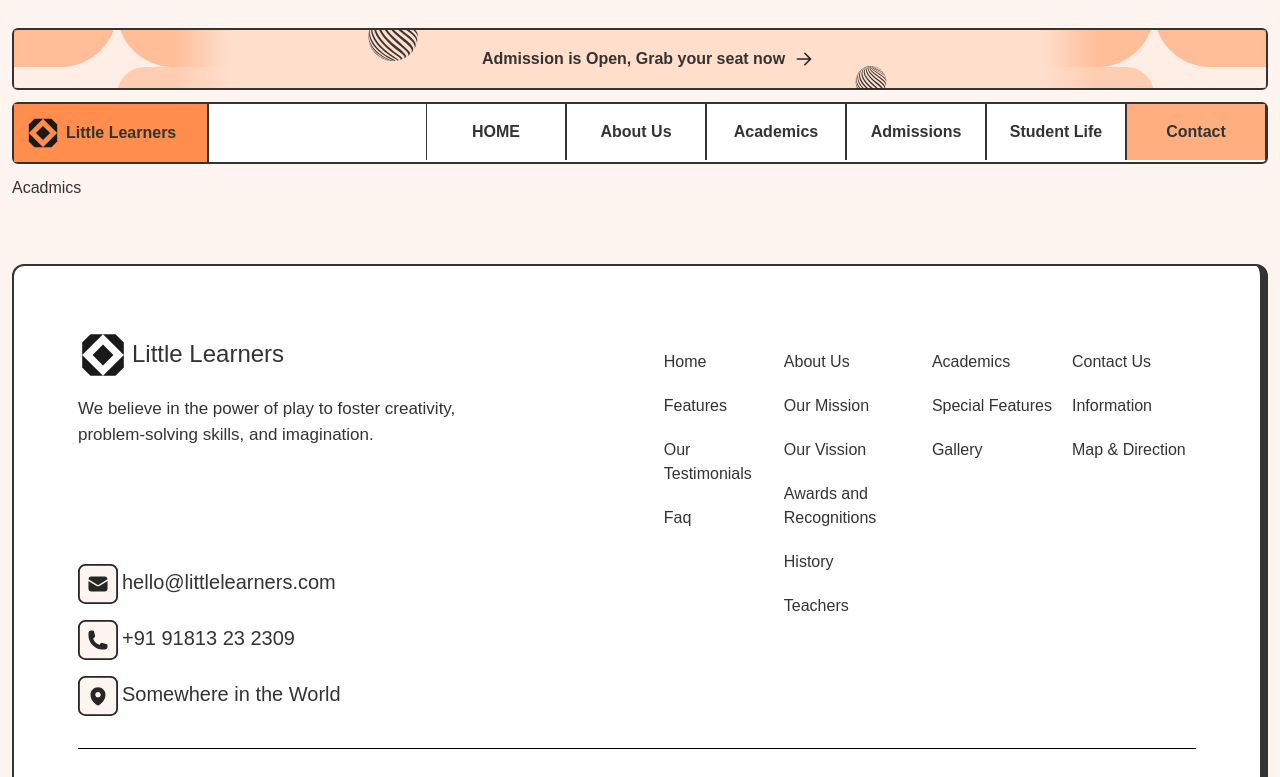
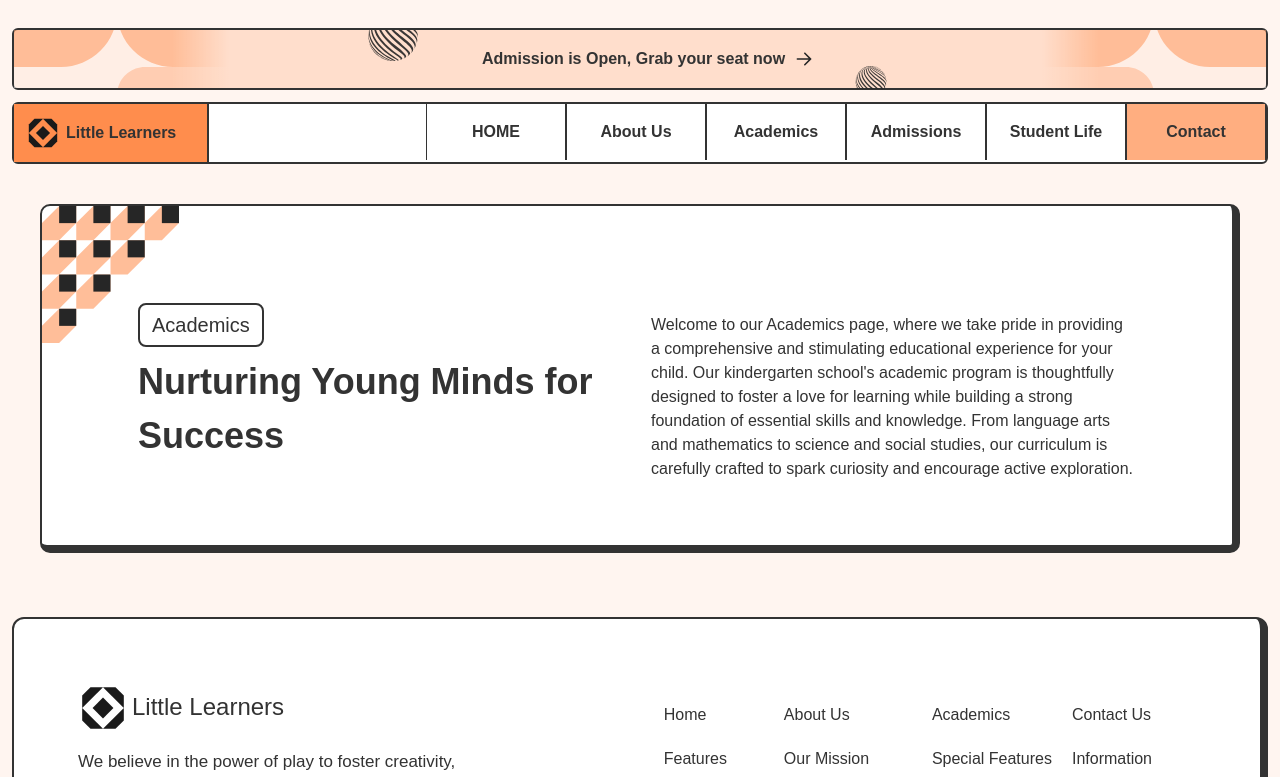
Before and after one commit to AniGvinepadze/littlelearnersnext2, a Next.js app: page /academics in a window 1280 px wide. Shown: the top 777 px of the page. Built offline with nearby package versions, Linux system fonts and the light colour scheme.

Commit message:
core/introduction

```diff
--- a/app/(pages)/academics/page.tsx
+++ b/app/(pages)/academics/page.tsx
@@ -1,6 +1,13 @@
+"use client"
+
+import Introduction from "@/app/components/academics/Introduction";
 
 export default function Academics() {
   return (
-    <div>Acadmics</div>
-  )
+    <div>
+      <div className="px-7">
+        <Introduction/>
+      </div>
+    </div>
+  );
 }
--- a/app/components/aboutUs/OurTeachers.tsx
+++ b/app/components/aboutUs/OurTeachers.tsx
@@ -6,7 +6,7 @@ import Image from "next/image";
 
 export default function OurTeachers() {
   return (
-    <main>
+    <main className="mb-32">
       <section className="flex flex-col my-32 justify-center items-center text-center w-full max-900:my-20 ">
         <div className="max-w-[248px] w-full">
           <button className="w-full border-2 border-text flex justify-center items-center rounded-[6px] p-1  hover:bg-primary transition ease-in-out">
--- /dev/null
+++ b/app/components/academics/Introduction.tsx
@@ -0,0 +1,29 @@
+
+"use client";
+import { abstract2 } from "@/public/assets/index";
+import Image from "next/image";
+
+export default function Introduction() {
+  return (
+    <main className="border-l-2 border-t-2 border-r-8 border-b-8 rounded-[10px] border-text bg-white my-10">
+      <div>
+        <Image src={abstract2} alt="absract" width={137} height={137} />
+        <div className="flex justify-between px-24 pb-16  max-900:flex-col max-900:text-center max-750:px-14 max-550:px-10">
+          <div className="flex-[1] mt-[-40px]">
+            <button className="border-2 border-text py-[6px] px-3 rounded-lg font-medium text-xl ">
+            Academics
+            </button>
+            <h2 className="font-bold text-[36px] py-2 max-600:text-[30px]">
+            Nurturing Young Minds for Success
+            </h2>
+          </div>
+          <div className="flex-[1] mt-[-30px] pl-7 max-900:pl-0 max-900:pt-10">
+            <p>
+            Welcome to our Academics page, where we take pride in providing a comprehensive and stimulating educational experience for your child. Our kindergarten school's academic program is thoughtfully designed to foster a love for learning while building a strong foundation of essential skills and knowledge. From language arts and mathematics to science and social studies, our curriculum is carefully crafted to spark curiosity and encourage active exploration.
+            </p>
+          </div>
+        </div>
+      </div>
+    </main>
+  )
+}
--- a/app/global/Header.tsx
+++ b/app/global/Header.tsx
@@ -111,11 +111,11 @@ export default function Header() {
           </div>
         </div>
 
-        <div className="justify-end hidden max-1050:flex">
+        <div className="justify-end hidden max-1050:flex ">
           {active && (
             <div className=" grid grid-cols-3 gap-4 items-center bg-white border-2 border-text w-full rounded-xl p-8 max-700:p-5 max-500:grid-cols-2">
               {navLinks.map((link, index) => (
-                <Link key={link.id} href={link.href} >
+                <Link key={link.id} href={link.href}>
                   <ul
                     className={`my-3 rounded p-3 flex justify-center items center border-2 border-text  ${
                       index === 5 ? "bg-[#FFAE80]" : ""
```
